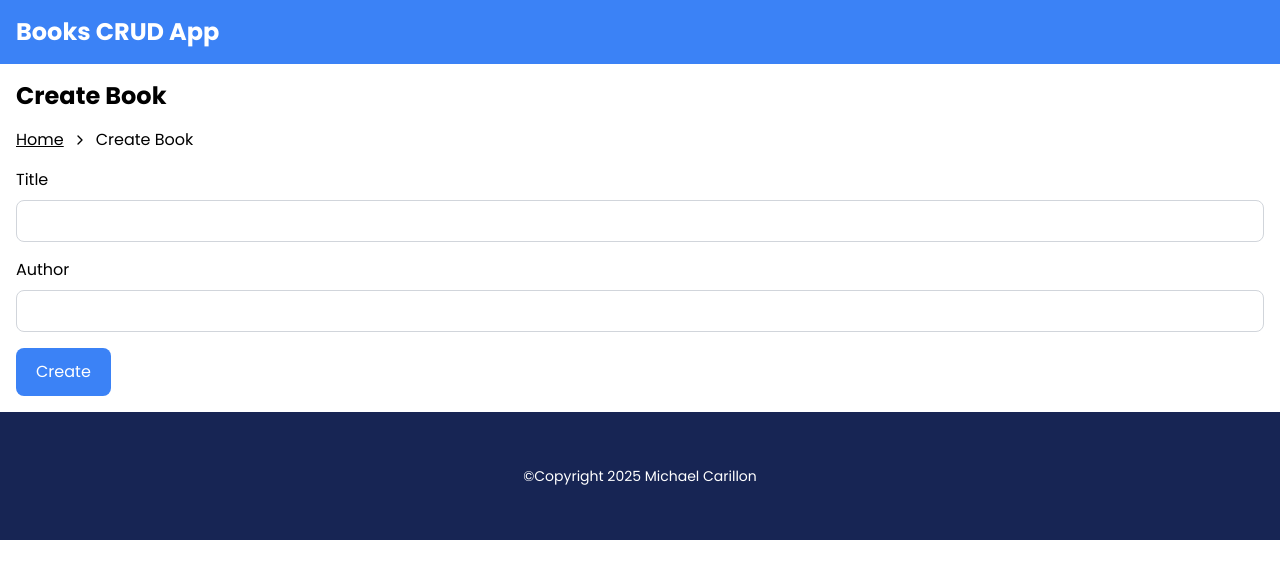
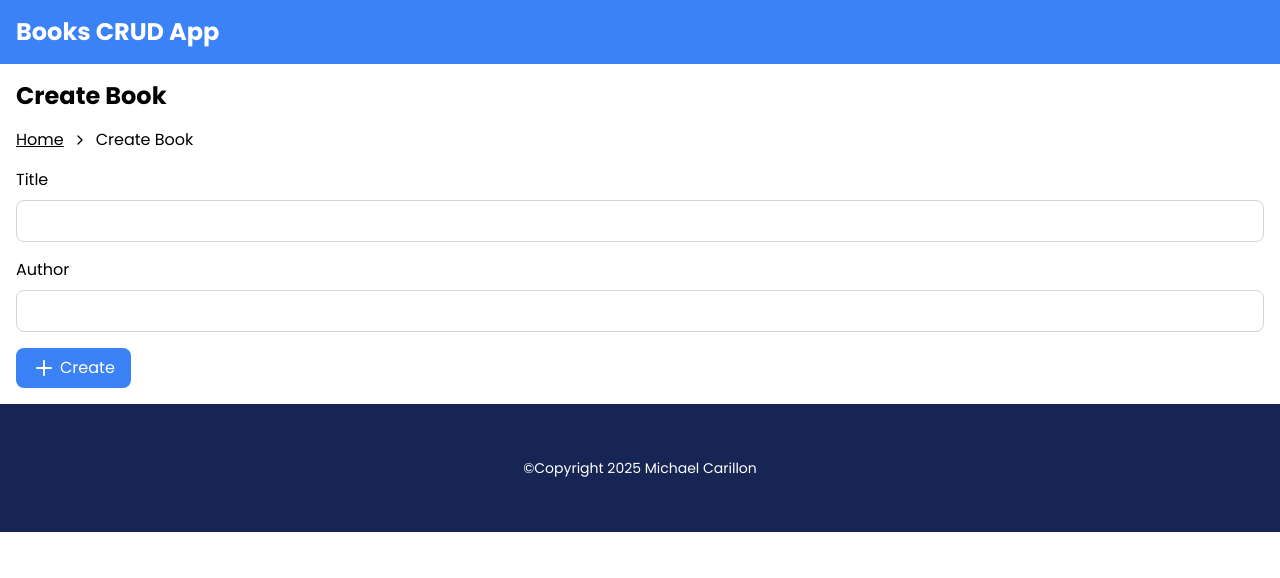
Before and after one commit to mike3497/books-crud-app, a Vue app: page /create in a window 1280 px wide. Shown: the top 578 px of the page. Built offline with nearby package versions, Linux system fonts and the light colour scheme.

Commit message:
feat: update buttons

```diff
--- a/src/components/BaseButton.vue
+++ b/src/components/BaseButton.vue
@@ -1,8 +1,59 @@
 <template>
   <button
-    class="flex flex-row gap-1 items-center bg-blue-500 text-white px-5 py-3 hover:bg-blue-600 rounded-lg"
+    :class="buttonClass"
+    class="flex flex-row gap-1 items-center px-4 py-2 rounded-lg"
     type="button"
   >
     <slot></slot>
   </button>
 </template>
+
+<script setup lang="ts">
+import { ButtonVariant } from '@/types/buttonVariant';
+import { computed, withDefaults } from 'vue';
+
+const props = withDefaults(
+  defineProps<{
+    outline?: boolean;
+    variant?: ButtonVariant;
+  }>(),
+  {
+    outline: false,
+    variant: ButtonVariant.DEFAULT,
+  },
+);
+
+const buttonClass = computed<string>(() => {
+  if (props.outline) {
+    switch (props.variant) {
+      case ButtonVariant.DANGER:
+        return 'border border-red-500 text-red-500 hover:bg-red-500 hover:text-white';
+      case ButtonVariant.INFO:
+        return 'border border-blue-300 text-blue-300 hover:bg-blue-300 hover:text-white';
+      case ButtonVariant.PRIMARY:
+        return 'border border-blue-500 text-blue-500 hover:bg-blue-500 hover:text-white';
+      case ButtonVariant.SUCCESS:
+        return 'border border-green-500 text-green-500 hover:bg-green-500 hover:text-white';
+      case ButtonVariant.WARNING:
+        return 'border border-yellow-500 text-yellow-500 hover:bg-yellow-500 hover:text-white';
+      default:
+        return 'border border-gray-200 text-black hover:bg-gray-200';
+    }
+  } else {
+    switch (props.variant) {
+      case ButtonVariant.DANGER:
+        return 'bg-red-500 text-white hover:bg-red-600';
+      case ButtonVariant.INFO:
+        return 'bg-blue-300 text-white hover:bg-blue-400';
+      case ButtonVariant.PRIMARY:
+        return 'bg-blue-500 text-white hover:bg-blue-600';
+      case ButtonVariant.SUCCESS:
+        return 'bg-green-500 text-white hover:bg-green-600';
+      case ButtonVariant.WARNING:
+        return 'bg-yellow-500 text-white hover:bg-yellow-600';
+      default:
+        return 'bg-gray-200 text-black hover:bg-gray-300';
+    }
+  }
+});
+</script>
--- a/src/components/BooksTable.vue
+++ b/src/components/BooksTable.vue
@@ -25,12 +25,12 @@
         <td class="px-4 py-2 border-b border-gray-200 text-sm">{{ book.author }}</td>
         <td class="px-4 py-2 border-b border-gray-200 text-sm">
           <div class="flex flex-row gap-2">
-            <BaseButton @click="onEditClick(book.id)"
-              ><Pencil :size="16" /><span>Edit</span></BaseButton
-            >
-            <BaseButton @click="onDeleteClick(book.id)"
-              ><Trash :size="16" /><span>Delete</span></BaseButton
-            >
+            <BaseButton :variant="ButtonVariant.PRIMARY" @click="onEditClick(book.id)">
+              <Pencil :size="16" />Edit
+            </BaseButton>
+            <BaseButton :variant="ButtonVariant.DANGER" @click="onDeleteClick(book.id)">
+              <Trash :size="16" />Delete
+            </BaseButton>
           </div>
         </td>
       </tr>
@@ -46,17 +46,17 @@
 </template>
 
 <script setup lang="ts">
+import { useToast } from '@/composables/useToast';
 import type { BookDTO } from '@/models/bookDTO';
+import { ToastVariant } from '@/models/toast';
 import { deleteBook, fetchBooks } from '@/services/booksService';
+import { ButtonVariant } from '@/types/buttonVariant';
+import { isAxiosError } from 'axios';
+import { Pencil, Trash } from 'lucide-vue-next';
 import { ref } from 'vue';
 import { useRouter } from 'vue-router';
 import BaseButton from './BaseButton.vue';
-import { Pencil } from 'lucide-vue-next';
-import { Trash } from 'lucide-vue-next';
 import ConfirmationModal from './ConfirmationModal.vue';
-import { useToast } from '@/composables/useToast';
-import { ToastVariant } from '@/models/toast';
-import { isAxiosError } from 'axios';
 
 const router = useRouter();
 const toast = useToast();
--- a/src/components/CreateBookForm.vue
+++ b/src/components/CreateBookForm.vue
@@ -3,7 +3,7 @@
     <TextInput name="title" label="Title" />
     <TextInput name="author" label="Author" />
     <div>
-      <BaseButton type="submit">Create</BaseButton>
+      <BaseButton type="submit" :variant="ButtonVariant.PRIMARY"><Plus />Create</BaseButton>
     </div>
   </form>
 </template>
@@ -16,7 +16,9 @@ import type { CreateBookForm } from '@/models/createBookForm';
 import type { CreateBookRequestDTO } from '@/models/createBookRequestDTO';
 import { ToastVariant } from '@/models/toast';
 import { createBook } from '@/services/booksService';
+import { ButtonVariant } from '@/types/buttonVariant';
 import { isAxiosError } from 'axios';
+import { Plus } from 'lucide-vue-next';
 import { useForm } from 'vee-validate';
 import { useRouter } from 'vue-router';
 import * as Yup from 'yup';
--- a/src/components/EditBookForm.vue
+++ b/src/components/EditBookForm.vue
@@ -3,7 +3,7 @@
     <TextInput name="title" label="Title" />
     <TextInput name="author" label="Author" />
     <div>
-      <BaseButton type="submit">Save</BaseButton>
+      <BaseButton type="submit" :variant="ButtonVariant.PRIMARY"><Save />Save</BaseButton>
     </div>
   </form>
 </template>
@@ -17,7 +17,9 @@ import type { EditBookForm } from '@/models/editBookForm';
 import { ToastVariant } from '@/models/toast';
 import type { UpdateBookRequestDTO } from '@/models/updateBookRequestDTO';
 import { updateBook } from '@/services/booksService';
+import { ButtonVariant } from '@/types/buttonVariant';
 import { isAxiosError } from 'axios';
+import { Save } from 'lucide-vue-next';
 import { useForm } from 'vee-validate';
 import { onMounted } from 'vue';
 import * as Yup from 'yup';
--- /dev/null
+++ b/src/types/buttonVariant.ts
@@ -0,0 +1,8 @@
+export enum ButtonVariant {
+  DEFAULT,
+  DANGER,
+  INFO,
+  PRIMARY,
+  SUCCESS,
+  WARNING,
+}
--- a/src/views/HomeView.vue
+++ b/src/views/HomeView.vue
@@ -1,7 +1,9 @@
 <template>
   <div class="container mx-auto p-4">
     <h1 class="text-2xl font-bold mb-4">Books</h1>
-    <BaseButton class="mb-4" @click="onCreateClick">Create Book</BaseButton>
+    <BaseButton class="mb-4" :variant="ButtonVariant.PRIMARY" @click="onCreateClick"
+      >Create Book</BaseButton
+    >
     <BooksTable />
   </div>
 </template>
@@ -9,6 +11,7 @@
 <script setup lang="ts">
 import BaseButton from '@/components/BaseButton.vue';
 import BooksTable from '@/components/BooksTable.vue';
+import { ButtonVariant } from '@/types/buttonVariant';
 import { useRouter } from 'vue-router';
 
 const router = useRouter();
```
